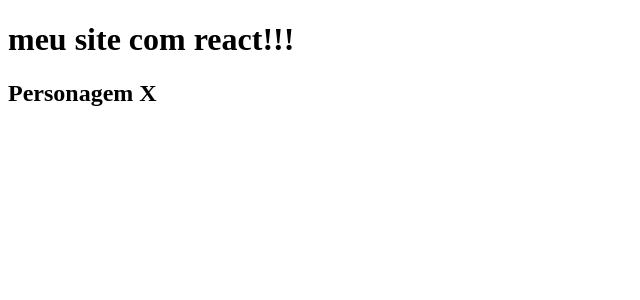
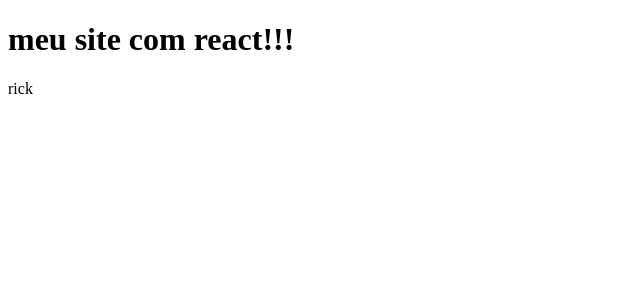
Before and after one commit to BrunaABT/react-api-rickandmorty, a React (Create React App) app: page / in a window 1280 px wide. Shown: the top 300 px of the page, without its empty margins (0-640 px from the left). Built offline with nearby package versions, Linux system fonts and the light colour scheme.

Commit message:
feat: props for CharacterItem

```diff
--- a/src/components/CharacterItem.tsx
+++ b/src/components/CharacterItem.tsx
@@ -1,5 +1,9 @@
-function CharacterItem() {
-  return <h2>Personagem X</h2>;
+interface IProps {
+  name: string;
+}
+
+function CharacterItem({ name }: IProps) {
+  return <div>{name || "sem nome"}</div>;
 }
 
 export default CharacterItem;
--- a/src/pages/App.tsx
+++ b/src/pages/App.tsx
@@ -5,7 +5,7 @@ function App() {
   return (
     <div>
       <h1>meu site com react!!!</h1>
-      <CharacterItem />
+      <CharacterItem name="rick" />
     </div>
   );
 }
```
